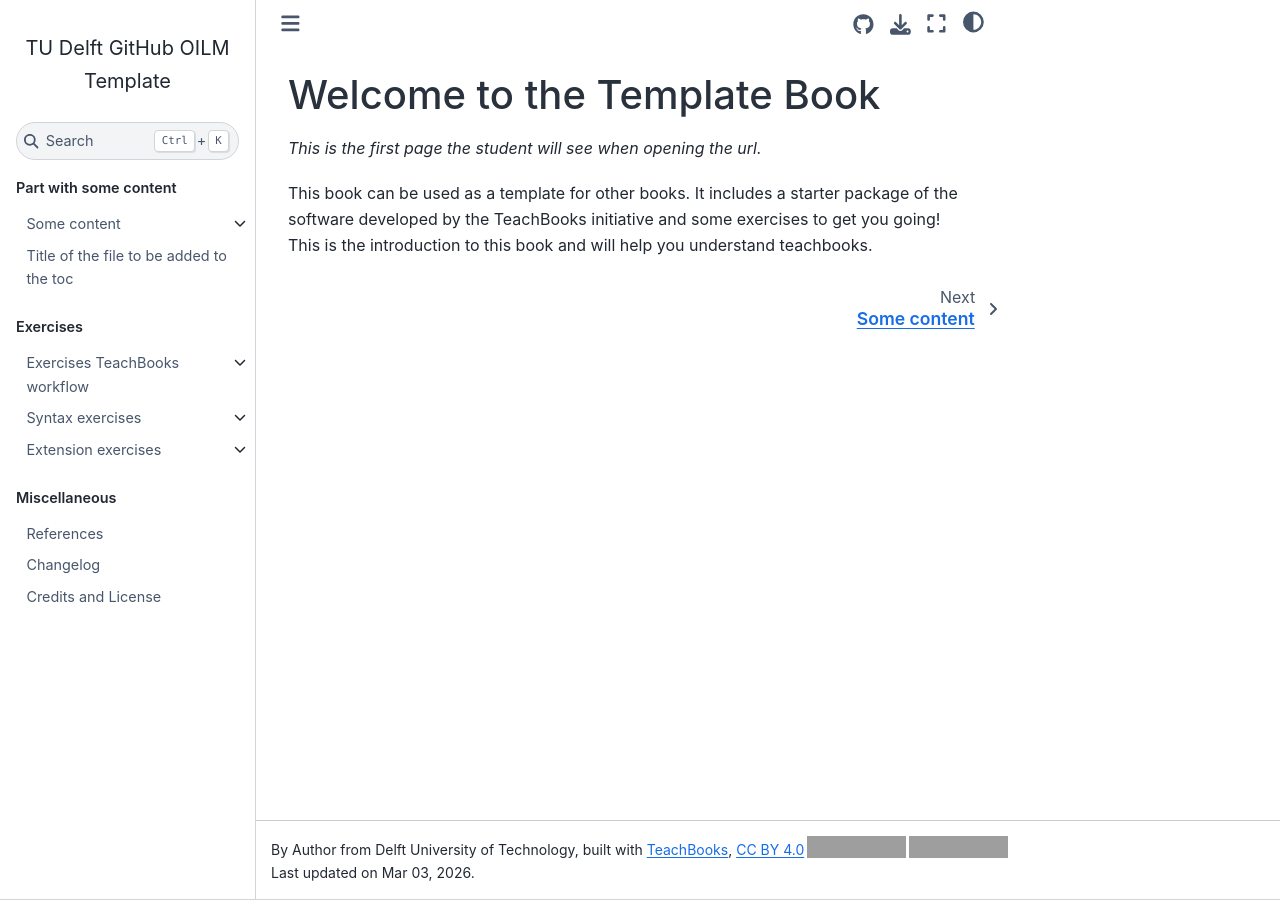
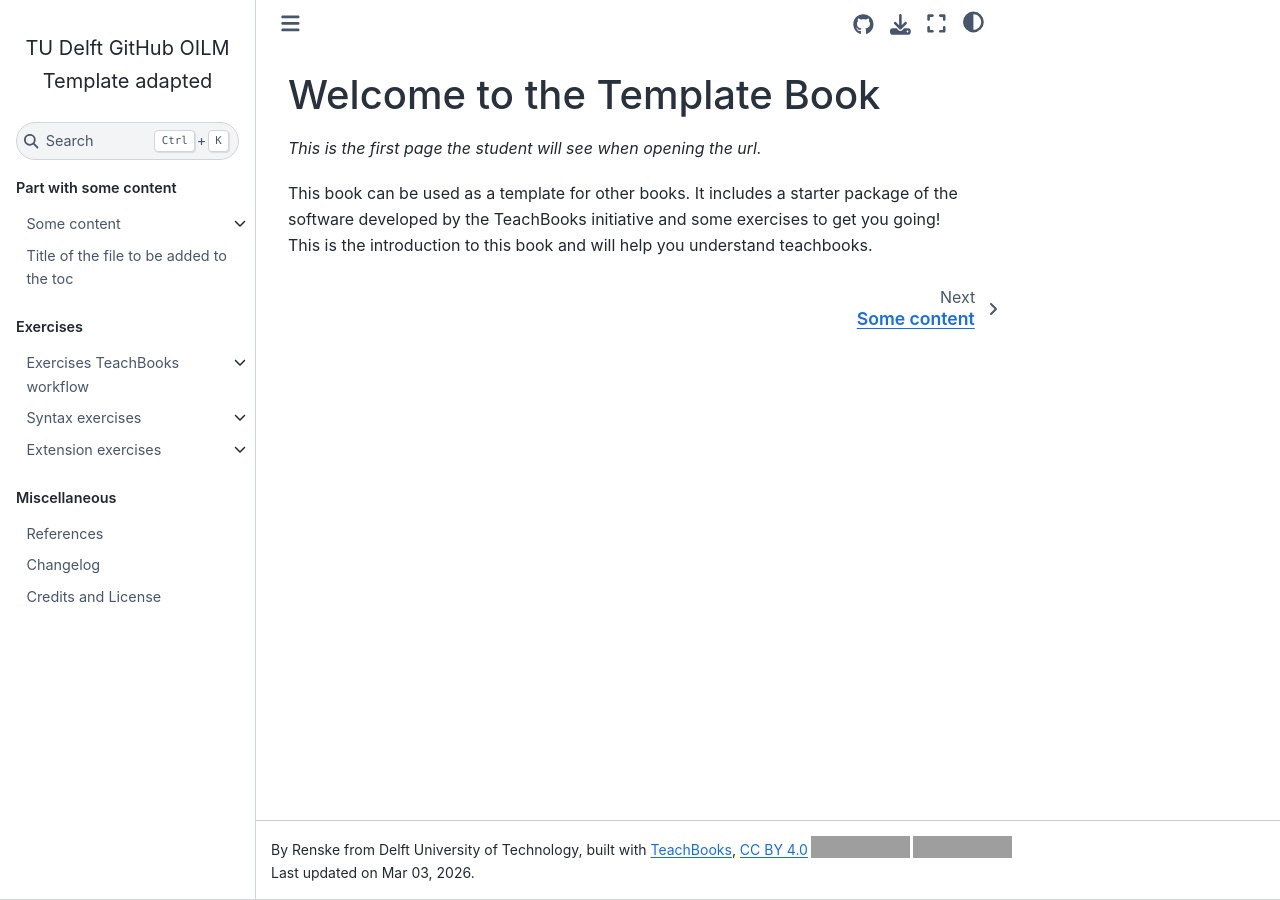
Before and after one commit to rvoerman/test3-3-26, a Jupyter Book: the page built from book/intro.md, in a window 1280 px wide. Built offline with Jupyter Book 1.0.4 settings and Sphinx 7.4.7 and the Sphinx Book theme 1.1.4, drawn with Linux system fonts in a browser that asks for light colours; comment, search, counter and statistics services are not loaded; grey boxes are pictures that could not be loaded.

Commit message:
Update _config.yml
adapted title, author and url

```diff
--- a/book/_config.yml
+++ b/book/_config.yml
@@ -2,7 +2,7 @@
 
 # This config includes an opinionated list of configuration options of TeachBooks, Jupyterbook v1, Sphinx and other extensions part of TeachBooks-Favourites.
 
-author: Author from Delft University of Technology, built with <a href="https://teachbooks.io">TeachBooks</a>, <a href="https://creativecommons.org/licenses/by/4.0/" target="_blank" rel="license noopener noreferrer"">CC BY 4.0<img style="height:22px!important;margin-left:3px;vertical-align:text-bottom;" src="https://mirrors.creativecommons.org/presskit/icons/cc.svg" alt=""><img style="height:22px!important;margin-left:3px;vertical-align:text-bottom;" src="https://mirrors.creativecommons.org/presskit/icons/by.svg" alt=""></a>
+author: Renske from Delft University of Technology, built with <a href="https://teachbooks.io">TeachBooks</a>, <a href="https://creativecommons.org/licenses/by/4.0/" target="_blank" rel="license noopener noreferrer"">CC BY 4.0<img style="height:22px!important;margin-left:3px;vertical-align:text-bottom;" src="https://mirrors.creativecommons.org/presskit/icons/cc.svg" alt=""><img style="height:22px!important;margin-left:3px;vertical-align:text-bottom;" src="https://mirrors.creativecommons.org/presskit/icons/by.svg" alt=""></a>
                                                      # Replace TeachBooks Teams with your own name in the line above, configuratin part of JupyterBook: https://jupyterbook.org/en/stable/customize/config.html
 execute:
   execute_notebooks: "off"                           # Replace this if you want don't have notebooks with output and you want to add notebook output during build, configuration part of Jupyterbook v1 (https://jupyterbook.org/en/stable/customize/config.html)
@@ -30,10 +30,10 @@ sphinx:                                              # Options passed on to the
     html_baseurl: "https://oit.tudelft.nl>/<repo>"   # Replace this with your own URL, configuration part of Sphinx (https://www.sphinx-doc.org/en/master/index.html)
     html_theme_options:
       logo:
-        text: TU Delft GitHub OILM Template          # Replace this with your own open interactive learning material title, configuration part of Sphinx (https://www.sphinx-doc.org/en/master/index.html)
+        text: TU Delft GitHub OILM Template adapted          # Replace this with your own open interactive learning material title, configuration part of Sphinx (https://www.sphinx-doc.org/en/master/index.html)
         # image_light:                               # Default value not shown (line can be removed), adds your logo for the light mode here (can be the same as image_dark) (disabling of TU Delft logo is required), configuration part of Sphinx (https://www.sphinx-doc.org/en/master/index.html)
         # image_dark:                                # Default value not shown (line can be removed), adds your logo for the dark mode here (can be the same as image_light) (disabling of TU Delft logo is required), configuration part of Sphinx (https://www.sphinx-doc.org/en/master/index.html)
-      repository_url: "https://github.com/TUDelft-books/repo" # Add your own repo URL here, configuration part of JupyterBook v1 (https://jupyterbook.org/en/stable/customize/config.html)
+      repository_url: "https://github.com/TUDelft-books/adapted" # Add your own repo URL here, configuration part of JupyterBook v1 (https://jupyterbook.org/en/stable/customize/config.html)
       path_to_docs:          "book"                  # Required for edit_page_button, should be book if you're using TeachBooks package (https://github.com/TeachBooks/TeachBooks) or the TeachBooks deploy book workflow (https://teachbooks.io/manual/external/deploy-book-workflow/README.html), configuration part of Jupyterbook v1 (https://jupyterbook.org/en/stable/customize/config.html)
       repository_branch:     "main"                  # Replace when you change the name of your published branch (required for edit_page_button), configuration part of Jupyterbook v1 (https://jupyterbook.org/en/stable/customize/config.html)
       use_edit_page_button:  true                    # Replace with false if you don't want the edit page button (i.e. if you don't user to propose changes themselves or have a private repo), configuration part of Jupyterbook v1 (https://jupyterbook.org/en/stable/customize/config.html)
```
